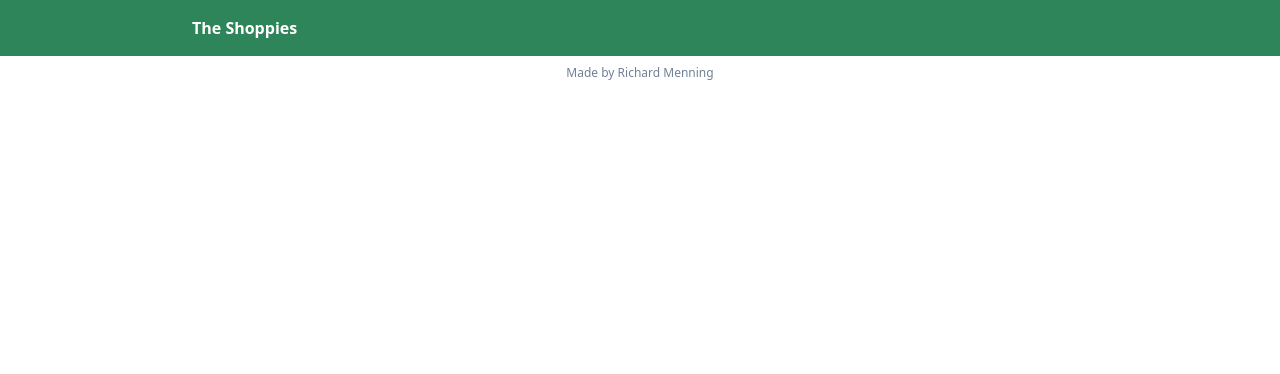
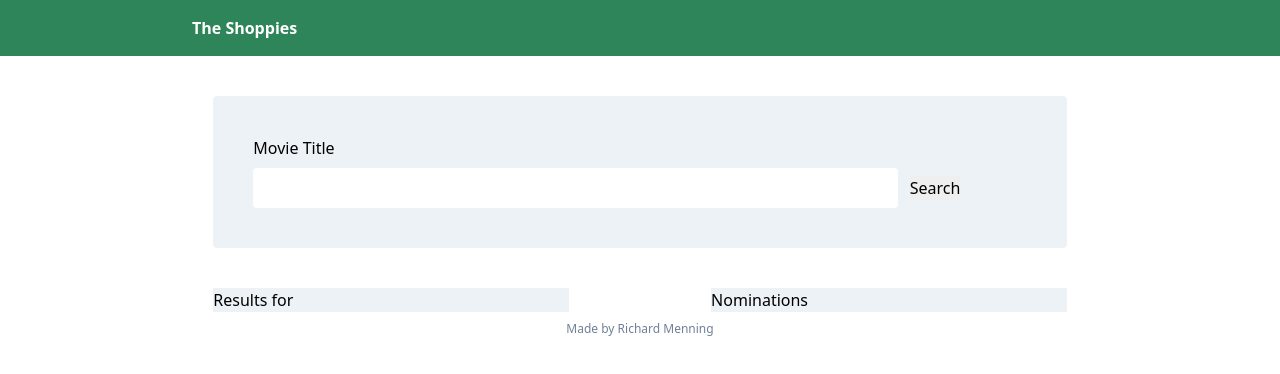
Before and after one commit to RichardMEN11/challenge, a Gatsby site: page / in a window 1280 px wide. Built offline with nearby package versions, Linux system fonts and the light colour scheme; Gatsby itself is replaced by a stand-in of ours.

Commit message:
add basic functionallity

```diff
--- a/src/pages/index.js
+++ b/src/pages/index.js
@@ -1,7 +1,79 @@
-import React from "react"
+import React, { useState } from "react"
 import Layout from "../components/Layout"
-import heroImage from "../images/hero-image.svg"
+import axios from "axios"
 
-export default () => {
-  return <Layout></Layout>
+const IndexPage = () => {
+  const [searchTerm, setSearchTerm] = useState("")
+  const [searchResults, setSearchResults] = useState([])
+  const [nominations, setNominations] = useState([])
+
+  const handleSubmit = async e => {
+    try {
+      const data = await axios.get(
+        `http://www.omdbapi.com/?apikey=${apiKey}&s=${searchTerm}`
+      )
+      setSearchResults(data.data.Search)
+    } catch (error) {
+      console.log(error)
+    }
+  }
+  return (
+    <Layout>
+      <section className="w-full h-1/3 flex justify-center">
+        <form
+          className="bg-gray-200 w-8/12 my-10 p-10 rounded"
+          onSubmit={e => {
+            e.preventDefault()
+            handleSubmit()
+          }}
+        >
+          <label htmlFor="title" className="block mb-2">
+            Movie Title
+          </label>
+          <input
+            type="text"
+            name="title"
+            onChange={e => {
+              setSearchTerm(e.target.value)
+            }}
+            value={searchTerm}
+            className="py-2 px-1 w-10/12 rounded"
+          />
+          <input type="submit" value="Search" className="ml-3" />
+        </form>
+      </section>
+      <section className="mx-auto w-8/12 h-1/3 flex justify-between">
+        <div className="bg-gray-200 w-5/12">
+          <h3>Results for {searchTerm}</h3>
+          <ul>
+            {searchResults.map(result => (
+              <li key={result.Title}>
+                {result.Title}{" "}
+                <button
+                  onClick={() => {
+                    setNominations(prevNominations => [
+                      ...prevNominations,
+                      result,
+                    ])
+                  }}
+                >
+                  Nominate
+                </button>
+              </li>
+            ))}
+          </ul>
+        </div>
+        <div className="bg-gray-200 w-5/12">
+          <h3>Nominations</h3>
+          <ul>
+            {nominations.map(nomination => (
+              <li key={nomination.Title}>{nomination.Title}</li>
+            ))}
+          </ul>
+        </div>
+      </section>
+    </Layout>
+  )
 }
+
+export default IndexPage
```
